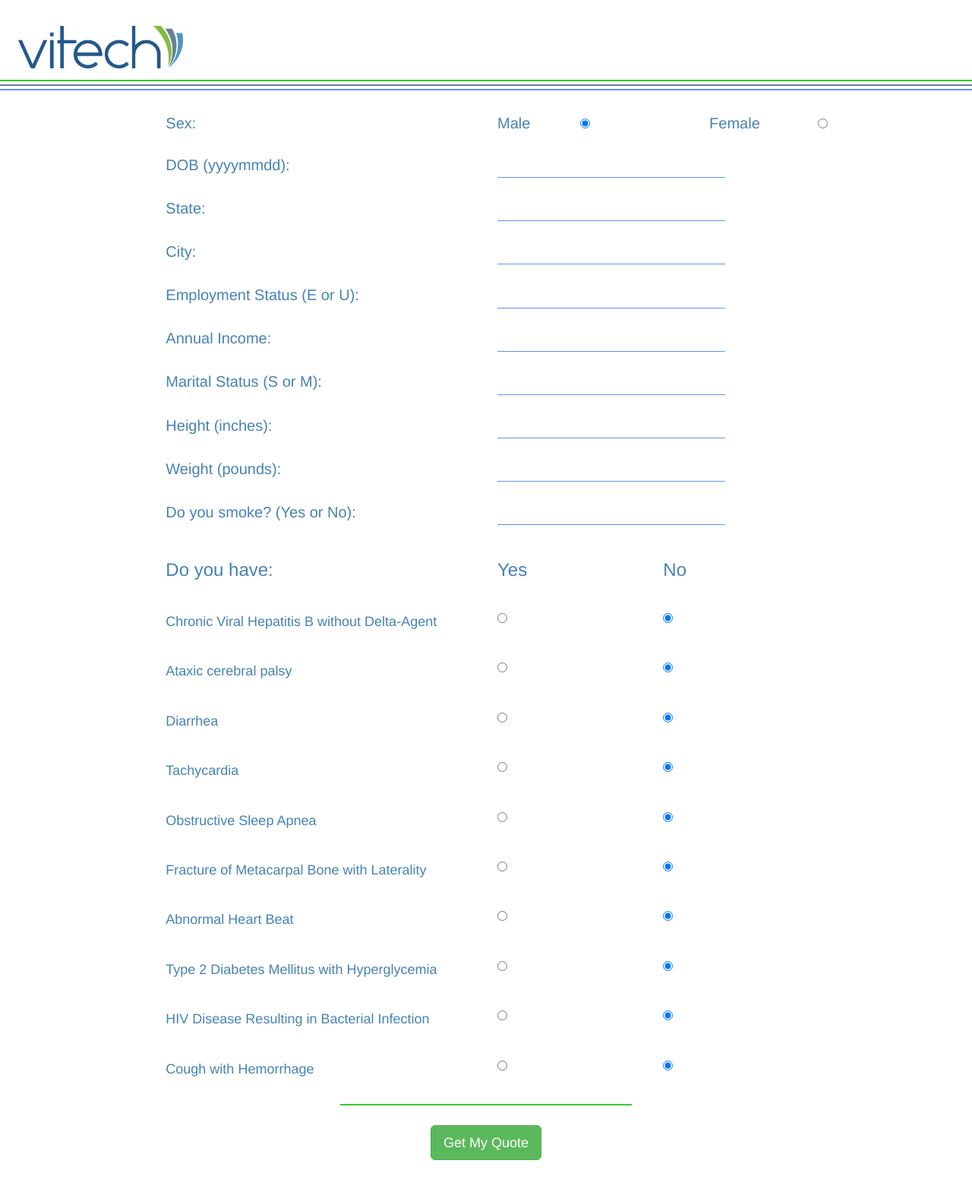
After one commit to aliang6/YHackWifi, a Flask app: template templates/input.html in a window 1280 px wide. The commit adds this page. Shown: the whole page at 76% size. Run offline with Flask 2, Linux system fonts and the light colour scheme; the template is opened without the code that fills it, so the values that code supplies are empty; some libraries are stand-ins or nearby versions.

Commit message:
Input Page

```diff
--- a/input.css
+++ b/static/css/input.css
@@ -1,6 +1,6 @@
 body {
 	font: Avenir;
-	font-size: 4em;
+	font-size: 2em;
 	color: #4682B4;
 }
 
@@ -26,11 +26,21 @@ label {
 	font-weight: normal;
 }
 
-{
-
+h4 {
+	font-weight: normal;
 }
 
-#hr1{
+.sex {
+	display: inline-block;
+	position: relative;
+	margin-top: 5%;
+}
+
+.row{
+	margin-top: 2%;
+}
+
+.hr1{
 	border-top: 1px solid #32CD32;
 	border-bottom: 1px solid #32CD32;
 }
@@ -43,6 +53,15 @@ label {
 #hr3{
 	border-top: 1px solid #6495ED;
 	border-bottom: 1px solid #6495ED;
+}
+
+#bottom_line{
+	align: center;
+	margin-top: 2%;
+	margin-bottom: 2%;
+	width: 30%;
+	border-top: 1px solid #32CD32;
+	border-bottom: 1px solid #32CD32;
 }
 
 #logo {
@@ -86,6 +105,21 @@ label {
     outline: none;
 }
 
+input[type="text"] {
+	border: none;
+	border-bottom: 1px solid #6495ED;
+    width: 300px;
+    transition: width 0.4s ease-in-out;
+    text-align: center;
+    color: #708090;
+}
+
+input[type="text"]:focus {
+    width: 100%;
+    outline: none;
+}
+
 #button_row {
 	margin-top: 2%;
+	margin-bottom: 3%;
 }
--- /dev/null
+++ b/templates/input.html
@@ -0,0 +1,273 @@
+<!DOCTYPE html>
+<html lang="en">
+  <head>
+    <title>Input</title>
+    <link rel="stylesheet" href="https://maxcdn.bootstrapcdn.com/bootstrap/3.3.7/css/bootstrap.min.css" integrity="sha384-BVYiiSIFeK1dGmJRAkycuHAHRg32OmUcww7on3RYdg4Va+PmSTsz/K68vbdEjh4u" crossorigin="anonymous">
+    <script src="https://ajax.googleapis.com/ajax/libs/jquery/3.2.1/jquery.min.js"></script>
+    <script type="text/javascript" src="../input.js"></script>
+    <link rel="stylesheet" href="../static/css/input.css">
+  </head>
+
+  <body>
+      <div class = "container-fluid">
+        <div class="row">
+          <div class="col-sm-3">
+              <a href="main.html"><img id="logo" src="../static/VitechLogo.png" style="width:75%"/></a>
+          </div>
+          </br>
+          <hr class="hr1"/>
+          <hr id="hr2"/>
+          <hr id="hr3"/>
+        </div>
+      </div>
+
+      <form method="post">
+        <div id="fade">
+          <div class="row">
+            <div class="col-md-2"></div>
+            <div class="col-md-3" class="prompt">Sex: </div>
+            <div class="col-md-1"></div>
+            <div class="col-md-1">Male</div>
+            <div class="col-md-1"><input type="radio" name="sex" id="sex1" class="sex" value="M" checked></div>
+            <div class="col-md-2" align="center">Female</div>
+            <div class=:"col-md-1"><input type="radio" name="sex" id="sex2" class="sex" value="F"></div>
+          </div>
+
+          <div class="row">
+            <div class="col-md-2"></div>
+            <div class="col-md-4" class="prompt">DOB (yyyymmdd): </div>
+            <div class="col-md-3">
+              <input type="text" id="dob">
+            </div>
+          </div>
+
+          <div class="row">
+            <div class="col-md-2"></div>
+            <div class="col-md-4" class="prompt">State: </div>
+            <div class="col-md-3">
+              <input type="text" id="state">
+            </div>
+          </div>
+
+          <div class="row">
+            <div class="col-md-2"></div>
+            <div class="col-md-4" class="prompt">City: </div>
+            <div class="col-md-3">
+              <input type="text" id="city">
+            </div>
+          </div>
+
+          <div class="row">
+            <div class="col-md-2"></div>
+            <div class="col-md-4" class="prompt">Employment Status (E or U): </div>
+            <div class="col-md-3">
+              <input type="text" id="emp_status">
+            </div>
+          </div>
+
+          <div class="row">
+            <div class="col-md-2"></div>
+            <div class="col-md-4" class="prompt">Annual Income: </div>
+            <div class="col-md-3">
+              <input type="text" id="ann_inc">
+            </div>
+          </div>
+
+          <div class="row">
+            <div class="col-md-2"></div>
+            <div class="col-md-4" class="prompt">Marital Status (S or M): </div>
+            <div class="col-md-3">
+              <input type="text" id="mar_stat">
+            </div>
+          </div>
+
+          <div class="row">
+            <div class="col-md-2"></div>
+            <div class="col-md-4" class="prompt">Height (inches): </div>
+            <div class="col-md-3">
+              <input type="text" id="height">
+            </div>
+          </div>
+
+          <div class="row">
+            <div class="col-md-2"></div>
+            <div class="col-md-4" class="prompt">Weight (pounds): </div>
+            <div class="col-md-3">
+              <input type="text" id="weight">
+            </div>
+          </div>
+
+          <div class="row">
+            <div class="col-md-2"></div>
+            <div class="col-md-4" class="prompt">Do you smoke? (Yes or No): </div>
+            <div class="col-md-3">
+              <input type="text" id="tobacco">
+            </div>
+          </div>
+
+          <div class="row">
+            <div class="col-md-2"></div>
+            <div class="col-md-4" class="prompt">
+              <h3>Do you have: </h3>
+            </div>
+            <div class="col-md-1">
+              <h3>Yes</h3>
+            </div>
+            <div class="col-md-1"></div>
+            <div class="col-md-1">
+              <h3>No</h3>
+            </div>
+          </div>
+
+          <div class="row">
+            <div class="col-md-2"></div>
+            <div class="col-md-4" class="prompt">
+              <h4>Chronic Viral Hepatitis B without Delta-Agent<h4>
+            </div>
+            <div class="col-md-1">
+              <input type="radio" name="hepB" id="hepBy" class="yesno" value="Yes">
+            </div>
+            <div class="col-md-1"></div>
+            <div class="col-md-1">
+              <input type="radio" name="hepB" id="hepBn" class="yesno" value="No" checked>
+            </div>
+          </div>
+
+          <div class="row">
+            <div class="col-md-2"></div>
+            <div class="col-md-4" class="prompt">
+              <h4>Ataxic cerebral palsy<h4>
+            </div>
+            <div class="col-md-1">
+              <input type="radio" name="acpy" id="acpy" class="yesno" value="Yes">
+            </div>
+            <div class="col-md-1"></div>
+            <div class="col-md-1">
+              <input type="radio" name="acpy" id="acpn" class="yesno" value="No" checked>
+            </div>
+          </div>
+
+          <div class="row">
+            <div class="col-md-2"></div>
+            <div class="col-md-4" class="prompt">
+              <h4>Diarrhea<h4>
+            </div>
+            <div class="col-md-1">
+              <input type="radio" name="diar" id="diary" class="yesno" value="Yes">
+            </div>
+            <div class="col-md-1"></div>
+            <div class="col-md-1">
+              <input type="radio" name="diar" id="diarn" class="yesno" value="No" checked>
+            </div>
+          </div>
+
+          <div class="row">
+            <div class="col-md-2"></div>
+            <div class="col-md-4" class="prompt">
+              <h4>Tachycardia<h4>
+            </div>
+            <div class="col-md-1">
+              <input type="radio" name="tach" id="tachy" class="yesno" value="Yes">
+            </div>
+            <div class="col-md-1"></div>
+            <div class="col-md-1">
+              <input type="radio" name="tach" id="tachn" class="yesno" value="No" checked>
+            </div>
+          </div>
+
+          <div class="row">
+            <div class="col-md-2"></div>
+            <div class="col-md-4" class="prompt">
+              <h4>Obstructive Sleep Apnea<h4>
+            </div>
+            <div class="col-md-1">
+              <input type="radio" name="osa" id="osay" class="yesno" value="Yes">
+            </div>
+            <div class="col-md-1"></div>
+            <div class="col-md-1">
+              <input type="radio" name="osa" id="osan" class="yesno" value="No" checked>
+            </div>
+          </div>
+
+          <div class="row">
+            <div class="col-md-2"></div>
+            <div class="col-md-4" class="prompt">
+              <h4>Fracture of Metacarpal Bone with Laterality<h4>
+            </div>
+            <div class="col-md-1">
+              <input type="radio" name="fmbl" id="fmbly" class="yesno" value="Yes">
+            </div>
+            <div class="col-md-1"></div>
+            <div class="col-md-1">
+              <input type="radio" name="fmbl" id="fmbln" class="yesno" value="No" checked>
+            </div>
+          </div>
+
+          <div class="row">
+            <div class="col-md-2"></div>
+            <div class="col-md-4" class="prompt">
+              <h4>Abnormal Heart Beat<h4>
+            </div>
+            <div class="col-md-1">
+              <input type="radio" name="ahb" id="ahb" class="ahby" value="Yes">
+            </div>
+            <div class="col-md-1"></div>
+            <div class="col-md-1">
+              <input type="radio" name="ahb" id="ahb" class="ahbn" value="No" checked>
+            </div>
+          </div>
+
+          <div class="row">
+            <div class="col-md-2"></div>
+            <div class="col-md-4" class="prompt">
+              <h4>Type 2 Diabetes Mellitus with Hyperglycemia<h4>
+            </div>
+            <div class="col-md-1">
+              <input type="radio" name="t2d" id="t2dy" class="yesno" value="Yes">
+            </div>
+            <div class="col-md-1"></div>
+            <div class="col-md-1">
+              <input type="radio" name="t2d" id="t2dn" class="yesno" value="No" checked>
+            </div>
+          </div>
+
+          <div class="row">
+            <div class="col-md-2"></div>
+            <div class="col-md-4" class="prompt">
+              <h4>HIV Disease Resulting in Bacterial Infection<h4>
+            </div>
+            <div class="col-md-1">
+              <input type="radio" name="hiv" id="hivy" class="yesno" value="Yes">
+            </div>
+            <div class="col-md-1"></div>
+            <div class="col-md-1">
+              <input type="radio" name="hiv" id="hivn" class="yesno" value="No" checked>
+            </div>
+          </div>
+
+          <div class="row">
+            <div class="col-md-2"></div>
+            <div class="col-md-4" class="prompt">
+              <h4>Cough with Hemorrhage<h4>
+            </div>
+            <div class="col-md-1">
+              <input type="radio" name="cwh" id="cwhy" class="yesno" value="Yes">
+            </div>
+            <div class="col-md-1"></div>
+            <div class="col-md-1">
+              <input type="radio" name="cwh" id="cwhn" class="yesno" value="No" checked>
+            </div>
+          </div>
+
+          <hr id="bottom_line"/>
+
+          <div class="row" id="button_row">
+            <div class="col-md-5"></div>
+            <div class="col-md-2" align="center">
+              <button type="button" id="submit" class="btn btn-success btn-lg">Get My Quote</button>
+            </div>
+          </div>
+        </div>
+      </form>
+  </body>
+</html>
```
Also changed, not shown: home.html (deleted, +0 -30 lines), input.html (deleted, +0 -60 lines), input.js (added, +102 -0 lines), search.js (deleted, +0 -56 lines), templates/index.html (+54 -13 lines), templates/main.html (renamed from main.html, +4 -4 lines), static/VitechLogo.png (renamed from VitechLogo.png), static/css/main.css (renamed from main.css).
